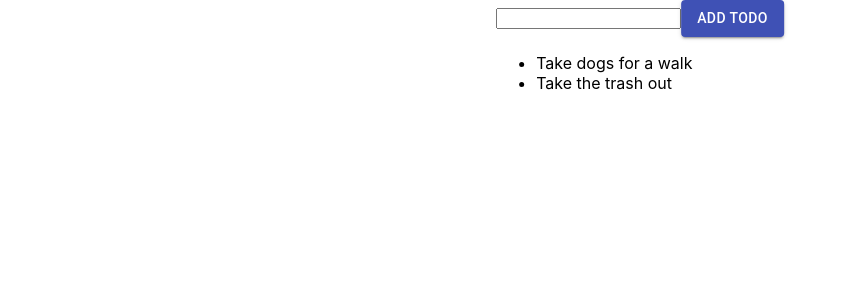
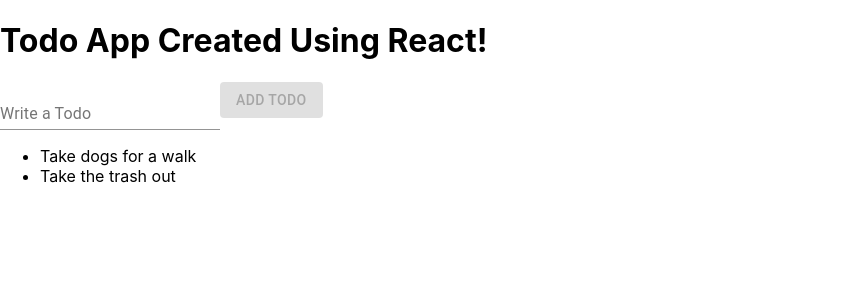
Before and after one commit to michael-a-castro/react-firebase-todo, a React (Create React App) app: page / in a window 1280 px wide. Shown: the top 300 px of the page, without its empty margins (0-848 px from the left). Built offline with nearby package versions, Linux system fonts and the light colour scheme.

Commit message:
Todo.js added as a component for each todo item

```diff
--- a/src/App.js
+++ b/src/App.js
@@ -1,5 +1,6 @@
 import React, {useState} from 'react';
-import { Button } from '@material-ui/core';
+import { Button, FormControl, Input, InputLabel } from '@material-ui/core';
+import Todo from './Todo.js';
 
 function App() {
   const [todos, setTodos] = useState(['Take dogs for a walk', 'Take the trash out']);
@@ -12,16 +13,22 @@
     setInput('') //clears the input after clicking todo button to submit
   }
   return (
-   <div className="App" style={{ position: 'absolute', left: '50%', top: '50%', transform: 'translate(-50%, -50%'}}>
+   <div className="App">
+    <h1>Todo App Created Using React!</h1>
     <form>
-        <input value={input} onChange={event => setInput(event.target.value)}></input>
-        <Button type='submit' variant="contained" onClick={addTodo} color="primary">
+        {/* <input value={input} onChange={event => setInput(event.target.value)}></input> */}
+
+        <FormControl>
+          <InputLabel>Write a Todo</InputLabel>
+          <Input value={input} onChange={event => setInput(event.target.value)}/>
+        </FormControl>
+
+        <Button type='submit' variant="contained" onClick={addTodo} color="primary" disabled={!input}>
           Add Todo
           </Button>
-
         <ul>
           {todos.map(todo => (
-            <li>{todo}</li>
+            <Todo text={todo}/>
           ))}
         </ul>
     </form>
--- /dev/null
+++ b/src/Todo.js
@@ -0,0 +1,11 @@
+import React from 'react'
+
+function Todo(props) {
+    return (
+        <div>
+            <li>{props.text}</li>
+        </div>
+    )
+}
+
+export default Todo
```
